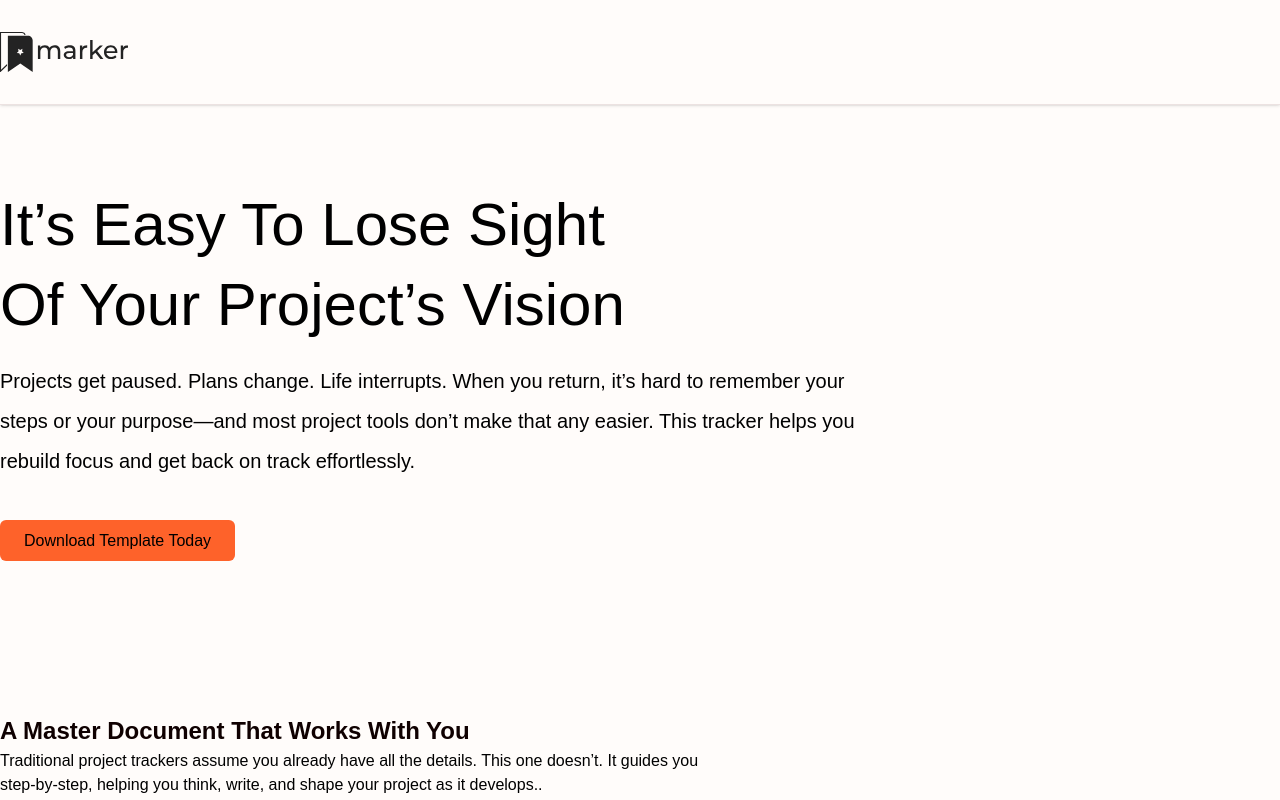
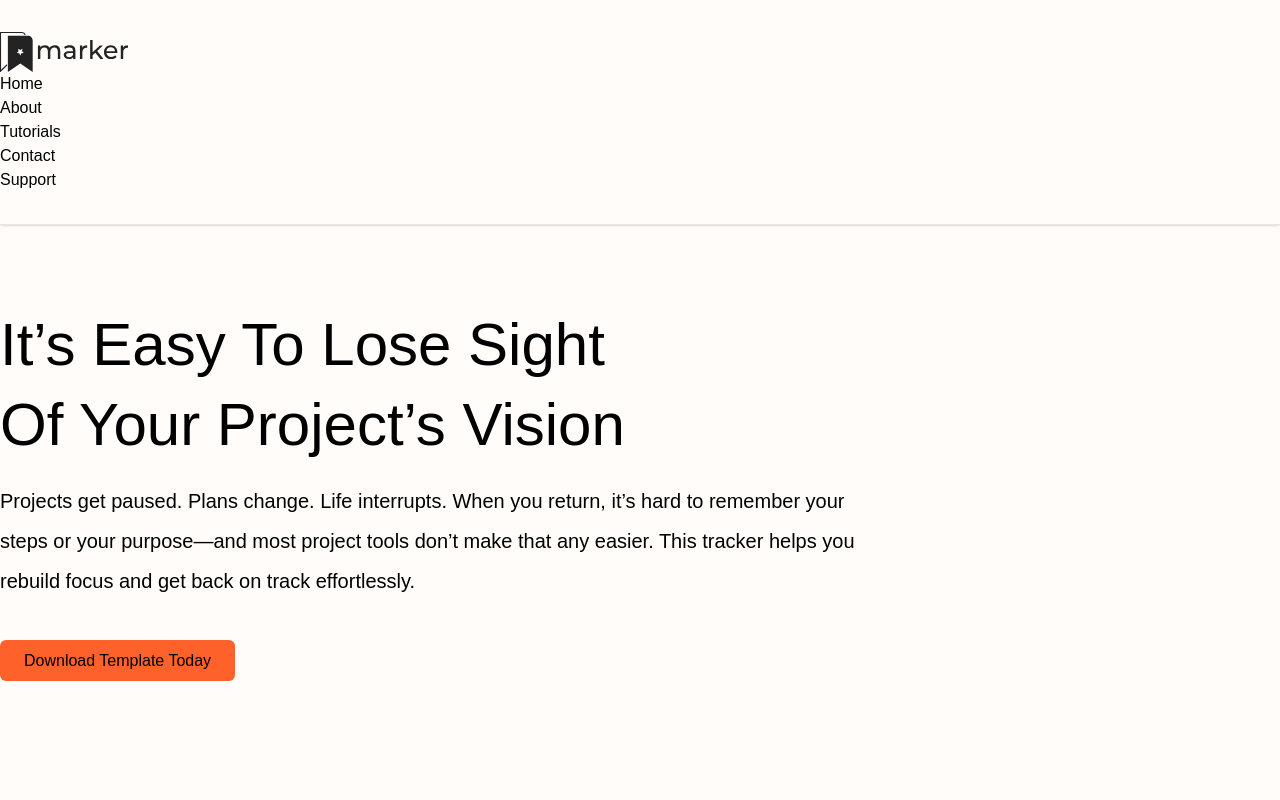
Before and after one commit to Justin-Bento/marker, a React (Vite) app: page / in a window 1280 px wide. Shown: the top 800 px of the page. Built offline with nearby package versions, Linux system fonts and the light colour scheme; a web font is replaced by a local one.

Commit message:
Looped the linksToWebpage.

```diff
--- a/src/frontend/components/header.tsx
+++ b/src/frontend/components/header.tsx
@@ -1,17 +1,22 @@
 import CompanyLogo from "../../../public/Marker_RGB_Black.svg";
 
 export default function Header() {
-   const linksToWebpage = [
-    "home",
-    "about",
-    "tutorials",
-    "contact",
-    "support"
-  ]
+  const linksToWebpage = ["home", "about", "tutorials", "contact", "support"];
   return (
     <header className="sticky top-0 z-90 bg-white shadow-sm border-b border-primary-950/10">
       <section className="wrapper py-8">
         <img src={CompanyLogo} className="w-32 m-0 p-0" />
+        <nav className="">
+          <ul className="">
+            {linksToWebpage.map((link: string, index:number) => {
+              return (
+                <li key={index} className="">
+                  <a href={`/${link.toLocaleLowerCase()}`} className="capitalize">{link}</a>
+                </li>
+              );
+            })}
+          </ul>
+        </nav>
       </section>
     </header>
   );
```
